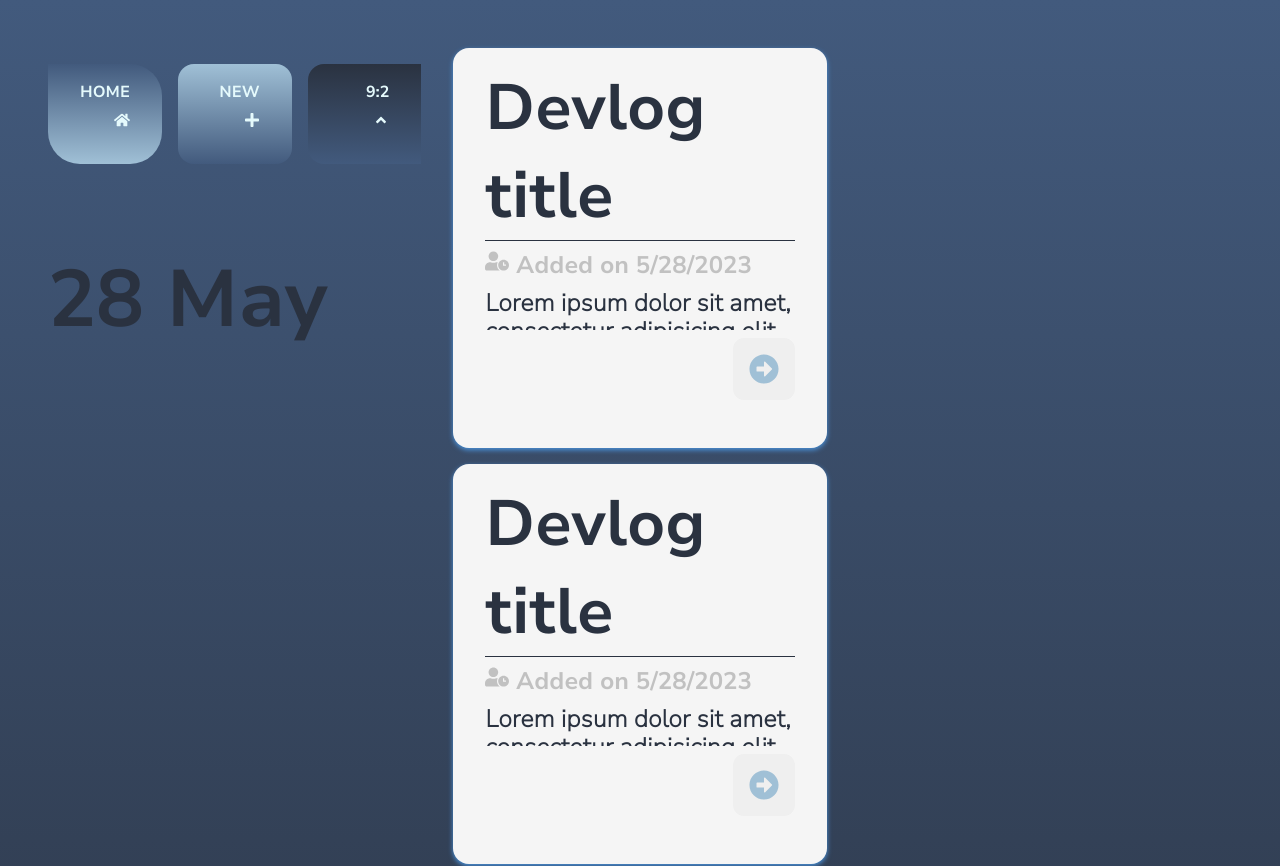
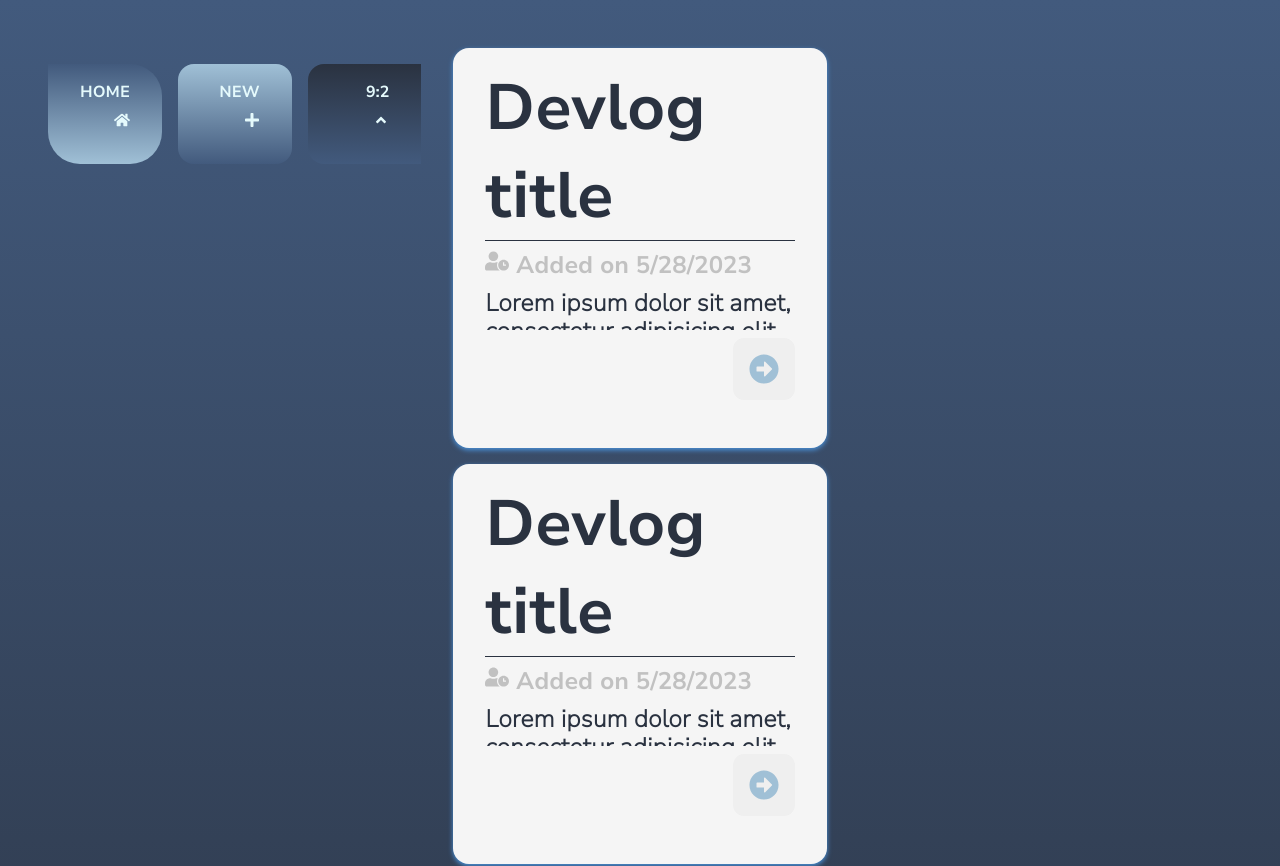
Before and after one commit to Hr-kutsarov/mlt-mern, a React (Create React App) app in the folder client/: page /devlogs in a window 1280 px wide. Shown: the top 866 px of the page. Built offline with nearby package versions, Linux system fonts and the light colour scheme.

Commit message:
Time and date display with position - relative.

```diff
--- a/client/src/components/Body/DevlogEntries/collectionDevlog.css
+++ b/client/src/components/Body/DevlogEntries/collectionDevlog.css
@@ -72,11 +72,15 @@
 #devlog-wrapper-bg {
   display: flex;
   flex-direction: column;
-  margin-top: 6rem;
+  margin-top: -80vh;
+  margin-left: 18vw;
   font-family: Nunito-Bold;
-  font-size: 5rem;
-  color: var(--blue-dark);
-  line-height: 5rem;
+  font-size: 4rem;
+  color: var(--blue-lighter);
+  line-height: 2.5rem;
   width: 100%;
   height: 100%;
+  position: relative;
+  z-index: 1;
+  opacity: 0.1;
 }
--- a/client/src/components/Body/DevlogEntries/createDevlog.css
+++ b/client/src/components/Body/DevlogEntries/createDevlog.css
@@ -3,6 +3,8 @@
   flex-direction: column;
   height: 100%;
   width: 100%;
+  z-index: 2;
+  background-color: inherit;
 }
 
 #create-devlog-form > h2 {
```
Also changed, not shown: 1 other file (tests, documents, lock files or other folders).
